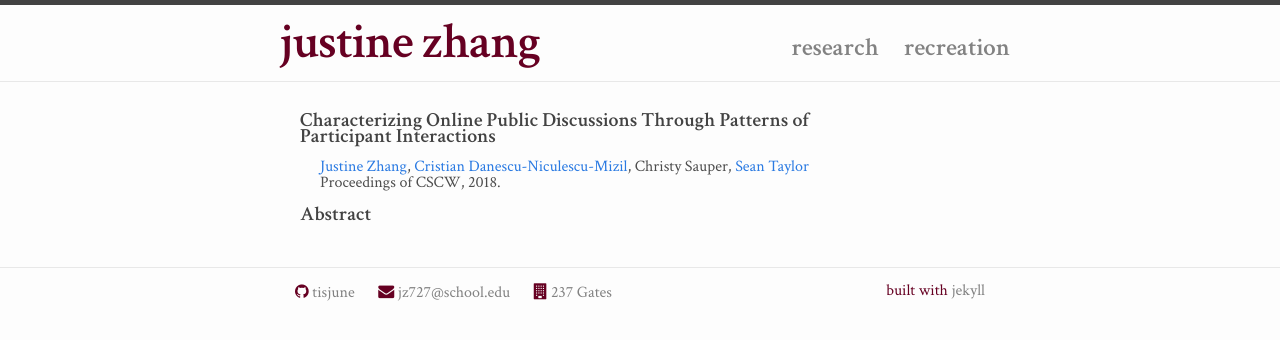
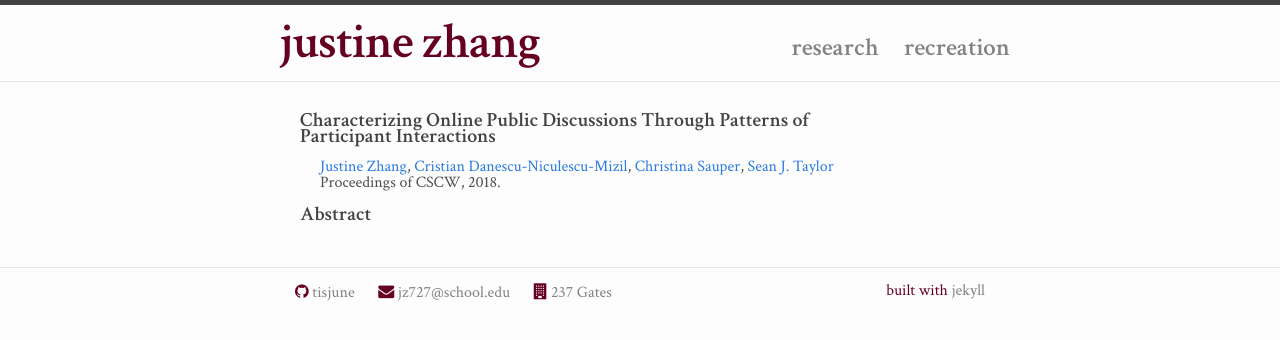
Before and after one commit to tisjune/tisjune.github.io, a Jekyll site: the page built from _publications/2018-09-09-fbconvos.md, in a window 1280 px wide. Shown: the top 340 px of the page. Built offline with Jekyll 4.4.1, drawn with Linux system fonts in a browser that asks for light colours; nearby versions of some CDN libraries.

Commit message:
author name fixes

```diff
--- a/_data/authors.yml
+++ b/_data/authors.yml
@@ -11,7 +11,8 @@ carolines:
   website: 'http://carolinesuen.com/'
 
 christys:
-  name: 'Christy Sauper'
+  name: 'Christina Sauper'
+  website: 'https://research.fb.com/people/sauper-christy/'
 
 cristiand:
   name: 'Cristian Danescu-Niculescu-Mizil'
@@ -26,6 +27,7 @@ dariot:
 
 jonathanc:
   name: 'Jonathan P. Chang'
+  website: 'http://www.cs.cornell.edu/~jpchang/'
 
 jurel:
   name: 'Jure Leskovec'
@@ -42,7 +44,7 @@ ravik:
   website: 'https://sites.google.com/site/ravik53/'
 
 seant:
-  name: 'Sean Taylor'
+  name: 'Sean J. Taylor'
   website: 'https://seanjtaylor.com/'
 
 sujithr:
```
